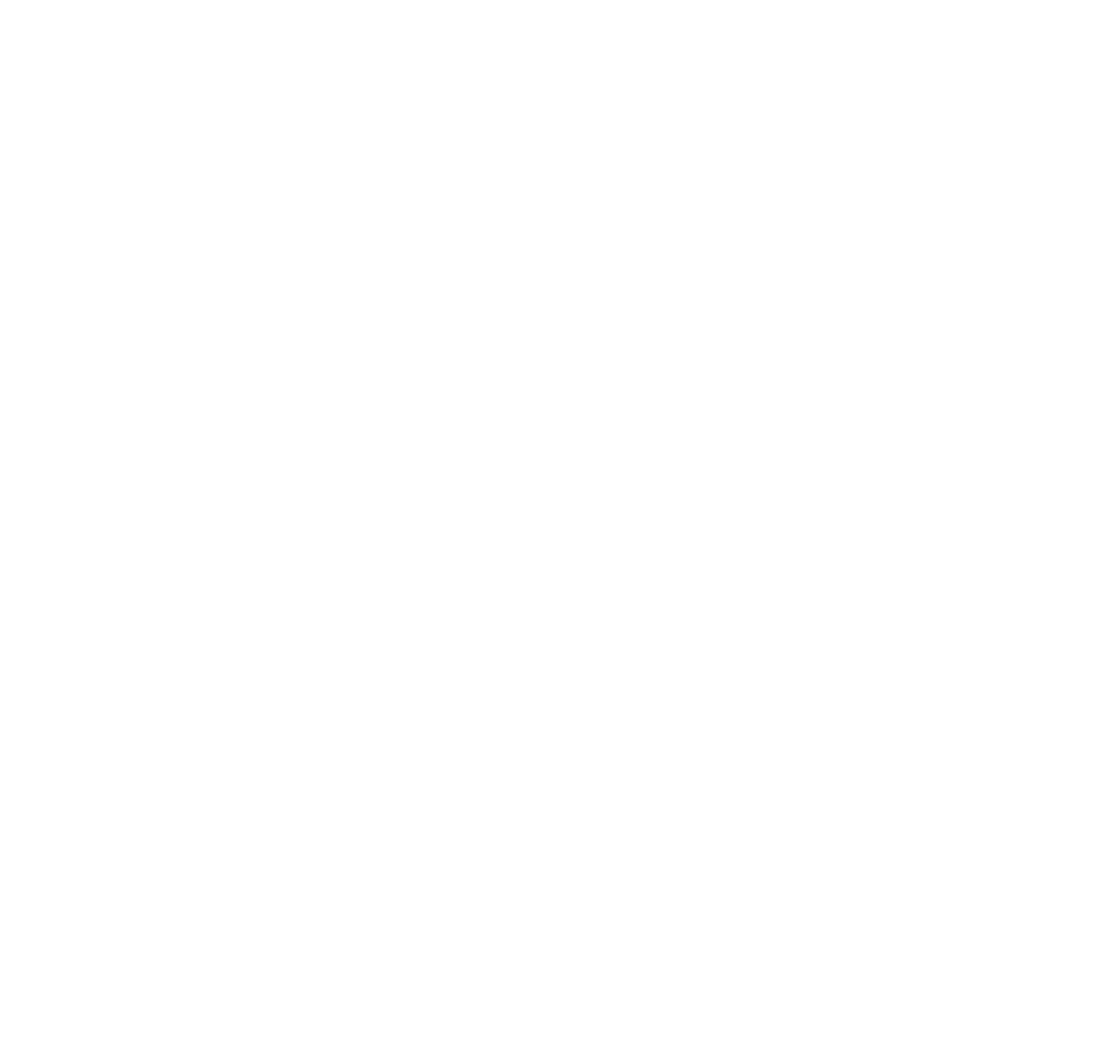
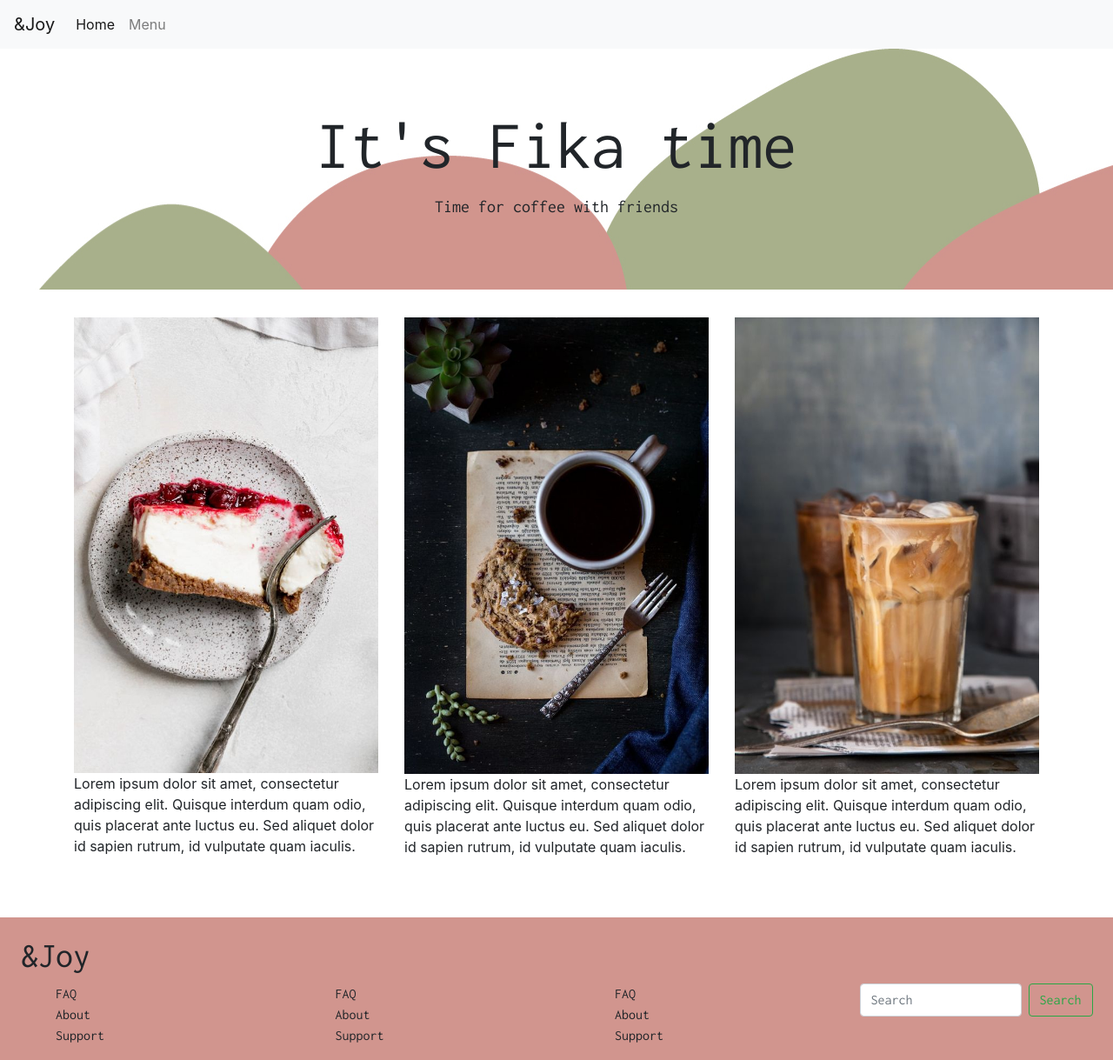
Before and after one commit to joyyp18/prj4-final, a plain HTML site: page index.html in a window 1280 px wide. Shown: the whole page at 87% size. Before the commit the page ends 800 px from the top, so only its background shows below. Drawn offline with nearby package versions, Linux system fonts and the light colour scheme.

Commit message:
heel veel

```diff
--- a/css/mystyles.css
+++ b/css/mystyles.css
@@ -0,0 +1,24 @@
+@charset "utf-8";
+.jumbotron-fluid{
+   background-image: url("../images/Untitled-1.jpg");
+}
+
+.display-4{
+    font-family: 'Inconsolata', monospace;
+    text-align: center;
+    font-size: 79px;
+}
+.lead{
+    font-family: 'Inconsolata', monospace;
+    text-align: center;
+}
+.voeter{
+    background-color: #D1958E;
+    font-family: 'Inconsolata', monospace;
+    margin-top: 53px;
+    padding-top: 20px;
+    padding-left: 24px;
+}
+.lijstje{
+    list-style-type: none;
+}
--- a/index.html
+++ b/index.html
@@ -1,10 +1,130 @@
 <!doctype html>
-<html>
+<html lang="en">
 <head>
-<meta charset="utf-8">
-<title>Untitled Document</title>
-</head>
+    <!-- Required meta tags -->
+    <meta charset="utf-8">
+    <meta name="viewport" content="width=device-width, initial-scale=1, shrink-to-fit=no">
 
-<body>
+    <!-- Bootstrap CSS -->
+    <link rel="stylesheet" href="https://cdn.jsdelivr.net/npm/bootstrap@4.6.0/dist/css/bootstrap.min.css" integrity="sha384-B0vP5xmATw1+K9KRQjQERJvTumQW0nPEzvF6L/Z6nronJ3oUOFUFpCjEUQouq2+l" crossorigin="anonymous">
+
+	<link href="css/mystyles.css" rel="stylesheet" type="text/css">
+	<link rel="preconnect" href="https://fonts.gstatic.com">
+	<link href="https://fonts.googleapis.com/css2?family=Inconsolata&display=swap" rel="stylesheet">
+	<title>finalwebsite</title>
+ </head>
+
+
+  <body>
+	  <div>
+  <nav class="navbar navbar-expand-lg navbar-light bg-light">
+			<a class="navbar-brand" href="#">&Joy</a>
+			<button class="navbar-toggler" type="button" data-toggle="collapse" data-target="#navbarSupportedContent" aria-controls="navbarSupportedContent" aria-expanded="false" aria-label="Toggle navigation">
+			<span class="navbar-toggler-icon"></span>
+			</button>
+
+			  <div class="collapse navbar-collapse" id="navbarSupportedContent">
+				<ul class="navbar-nav mr-auto">
+				  <li class="nav-item active">
+					<a class="nav-link" href="#">Home <span class="sr-only">(current)</span></a>
+				  </li>
+				  <li class="nav-item">
+					<a class="nav-link" href="#">Menu</a>
+				  </li>
+			</div>
+		</nav>
+	  </div>
+	  <div>
+		<div class="jumbotron jumbotron-fluid">
+		  <div class="container">
+			<h1 class="display-4">It's Fika time</h1>
+			<p class="lead">Time for coffee with friends</p>
+		  </div>
+		</div>
+	  </div>
+
+
+	  <div class="container">
+			<div class="row">
+				<div class="col-md-4">
+					<img alt="sun" src="images/1c185bb3e10e98785e6382b7a905b23f.jpg" class="img-fluid">
+					<div class="textHome">
+					<p>Lorem ipsum dolor sit amet, consectetur adipiscing elit. Quisque interdum quam odio, quis placerat ante luctus eu. Sed aliquet dolor id sapien rutrum, id vulputate quam iaculis.</p>
+					</div>
+				</div>
+				<div class="col-md-4">
+					<img alt="Second cute picture" src="images/201764f7760399edf8f628ece7d2a1f3.jpg" class="img-fluid">
+					<div class="textHome">
+					<p>Lorem ipsum dolor sit amet, consectetur adipiscing elit. Quisque interdum quam odio, quis placerat ante luctus eu. Sed aliquet dolor id sapien rutrum, id vulputate quam iaculis.</p>
+					</div>
+				</div>
+				<div class="col-md-4">
+					<img alt="Third sun picture" src="images/94ebf8b3892f37cca958291d9eecab40.jpg" class="img-fluid"><br>
+					<div class="textHome">
+					<p>Lorem ipsum dolor sit amet, consectetur adipiscing elit. Quisque interdum quam odio, quis placerat ante luctus eu. Sed aliquet dolor id sapien rutrum, id vulputate quam iaculis.</p>
+					</div>
+				</div>
+			</div>
+		</div>
+
+
+	  </div>
+
+
+	<footer class="voeter">
+		<h1>&Joy</h1>
+		<div class="row">
+				<div class="col-md-3">
+					<ul class="lijstje">
+					  <li>FAQ</li>
+					  <li>About</li>
+					  <li>Support</li>
+					</ul>
+				</div>
+				<div class="col-md-3">
+					<ul class="lijstje">
+					  <li>FAQ</li>
+					  <li>About</li>
+					  <li>Support</li>
+					</ul>
+				</div>
+				<div class="col-md-3">
+					<ul class="lijstje">
+					  <li>FAQ</li>
+					  <li>About</li>
+					  <li>Support</li>
+					</ul>
+				</div>
+				<div class="col-md-3">
+					<form class="form-inline my-2 my-lg-0">
+					  <input class="form-control mr-sm-2" type="search" placeholder="Search" aria-label="Search">
+					  <button class="btn btn-outline-success my-2 my-sm-0" type="submit">Search</button>
+					</form>
+				</div>
+		</div>
+	</footer>
+
+
+
+
+
+
+
+
+
+
+
+    <!-- Optional JavaScript; choose one of the two! -->
+
+    <!-- Option 1: jQuery and Bootstrap Bundle (includes Popper) -->
+    <script src="https://code.jquery.com/jquery-3.5.1.slim.min.js" integrity="sha384-DfXdz2htPH0lsSSs5nCTpuj/zy4C+OGpamoFVy38MVBnE+IbbVYUew+OrCXaRkfj" crossorigin="anonymous"></script>
+  <script src="https://cdn.jsdelivr.net/npm/bootstrap@4.6.0/dist/js/bootstrap.bundle.min.js" integrity="sha384-Piv4xVNRyMGpqkS2by6br4gNJ7DXjqk09RmUpJ8jgGtD7zP9yug3goQfGII0yAns" crossorigin="anonymous"></script>
+
+    <!-- Option 2: Separate Popper and Bootstrap JS -->
+    <!--
+    <script src="https://code.jquery.com/jquery-3.5.1.slim.min.js" integrity="sha384-DfXdz2htPH0lsSSs5nCTpuj/zy4C+OGpamoFVy38MVBnE+IbbVYUew+OrCXaRkfj" crossorigin="anonymous"></script>
+    <script src="https://cdn.jsdelivr.net/npm/popper.js@1.16.1/dist/umd/popper.min.js" integrity="sha384-9/reFTGAW83EW2RDu2S0VKaIzap3H66lZH81PoYlFhbGU+6BZp6G7niu735Sk7lN" crossorigin="anonymous"></script>
+    <script src="https://cdn.jsdelivr.net/npm/bootstrap@4.6.0/dist/js/bootstrap.min.js" integrity="sha384-+YQ4JLhjyBLPDQt//I+STsc9iw4uQqACwlvpslubQzn4u2UU2UFM80nGisd026JF" crossorigin="anonymous"></script>
+    -->
 </body>
 </html>
```
Also changed, not shown: images/00620c31120760cdf0cd1f0cf9a57c28.jpg (added), images/0301a33a2673c5b121d1cdb6c62aeb6f.jpg (added), images/073e19865b9568a2b3dc09a60c421c64.jpg (added), images/1c185bb3e10e98785e6382b7a905b23f.jpg (added), images/201764f7760399edf8f628ece7d2a1f3.jpg (added), images/3f89f053b9d0f7a3ebb01d0999a4a2b0.jpg (added), images/7a6fc47ad5dfb748d0319e398c81c8e8.jpg (added), images/94ebf8b3892f37cca958291d9eecab40.jpg (added), images/9ca73d5f0265378c649fb6f8d5e3d9ec.jpg (added), images/Untitled-1.jpg (added), images/Untitled-2.jpg (added), images/df914c556a158cacbc3f6f3d88da59bc.jpg (added), images/df914c556a158cacbc3f6f3d88da59bccc.jpg (added), images/logotje.jpg (added).
